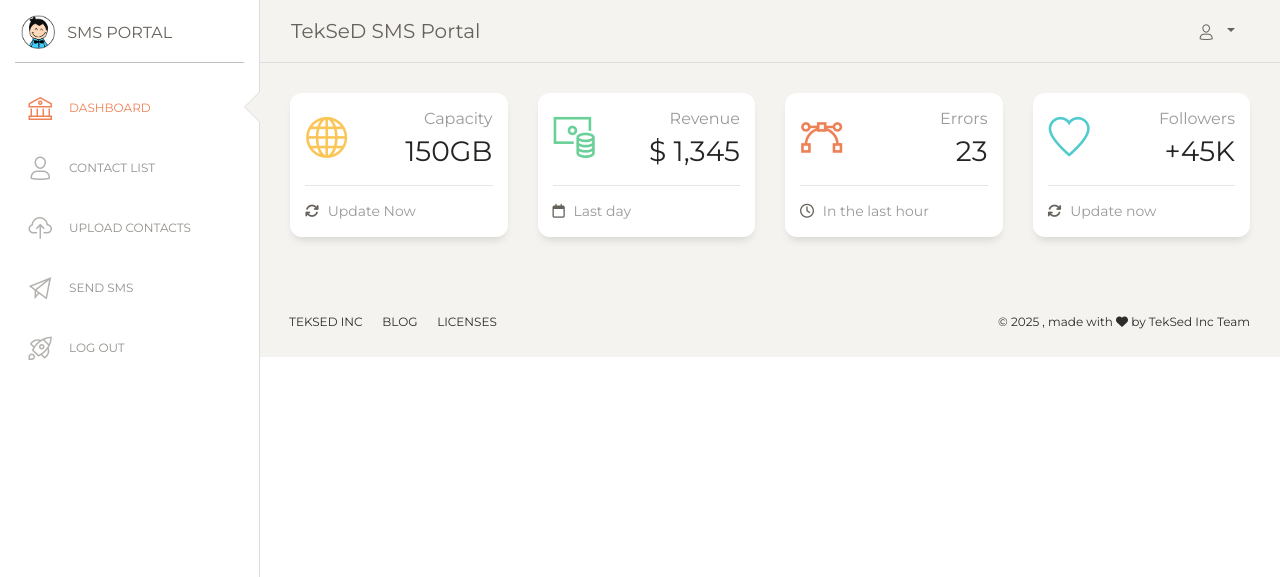
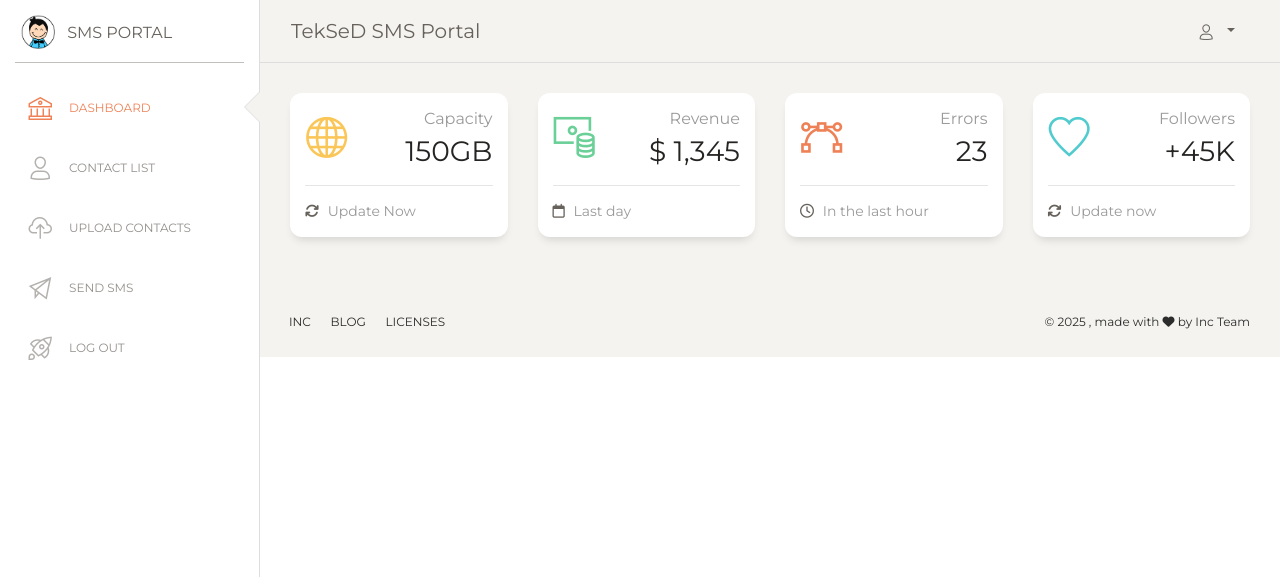
Before and after one commit to KingsleyAmankwah/sms-portal, a PHP site: page /pages/dashboard.php in a window 1280 px wide. Shown: the top 577 px of the page. Run offline with PHP 8.4, Linux system fonts and the light colour scheme; some libraries are stand-ins or nearby versions.

Commit message:
footer component

```diff
--- a/components/footer.php
+++ b/components/footer.php
@@ -5,7 +5,7 @@
                 <ul>
                   <li>
                     <a href="#" target="_blank"
-                      >TekSed Inc</a
+                      > Inc</a
                     >
                   </li>
                   <li>
@@ -28,7 +28,7 @@
                   <script>
                     document.write(new Date().getFullYear());
                   </script>
-                  , made with <i class="fa fa-heart heart"></i> by TekSed Inc Team
+                  , made with <i class="fa fa-heart heart"></i> by  Inc Team
                 </span>
               </div>
             </div>
```
